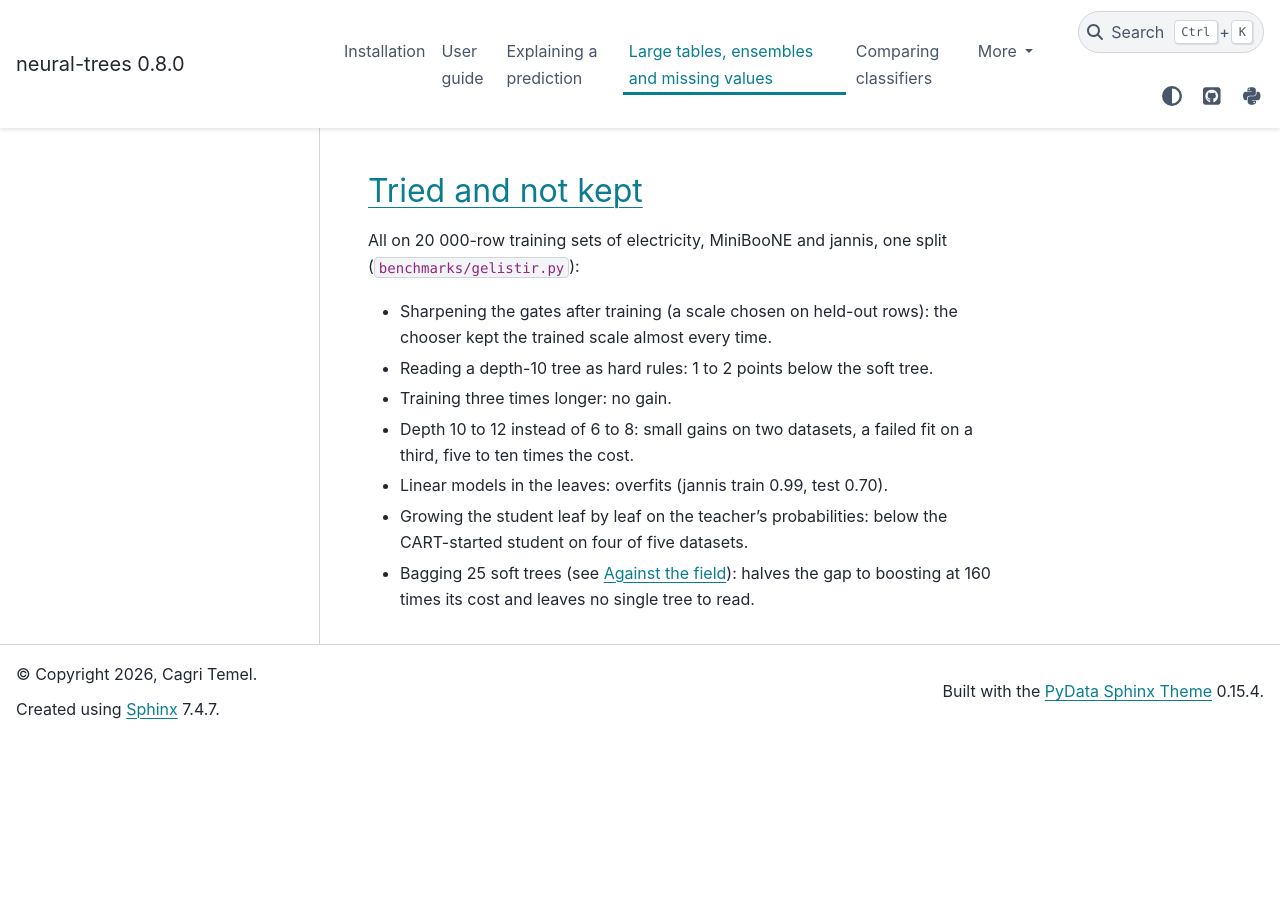
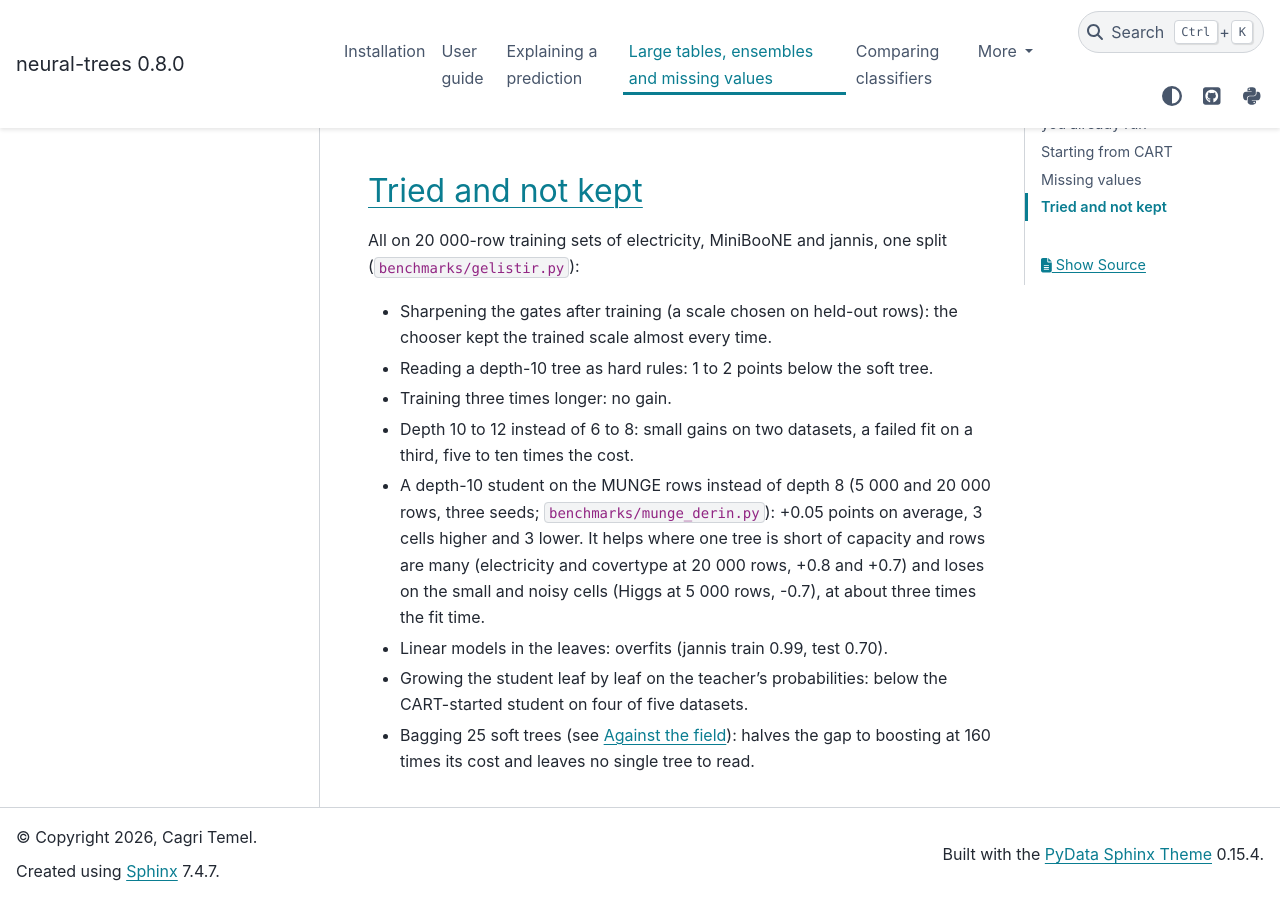
Before and after one commit to cgrtml/neural-trees, a Sphinx documentation site: the page built from docs/large_tables.rst, in a window 1280 px wide and 900 px high, scrolled down 5023 px. Built offline with Sphinx 7.4.7 and the PyData theme 0.15.4, drawn with Linux system fonts in a browser that asks for light colours; pages that are not in the unit, such as notebooks, are missing from menus; before the commit the page ends 5761 px from its top, so only the background shows below that.

Commit message:
munge_derin results at 15c69a6: depth 10 does not pay off on average

```diff
--- a/docs/large_tables.rst
+++ b/docs/large_tables.rst
@@ -191,6 +191,12 @@
 * Training three times longer: no gain.
 * Depth 10 to 12 instead of 6 to 8: small gains on two datasets, a failed fit
   on a third, five to ten times the cost.
+* A depth-10 student on the MUNGE rows instead of depth 8 (5 000 and 20 000
+  rows, three seeds; ``benchmarks/munge_derin.py``): +0.05 points on
+  average, 3 cells higher and 3 lower. It helps where one tree is short of
+  capacity and rows are many (electricity and covertype at 20 000 rows,
+  +0.8 and +0.7) and loses on the small and noisy cells (Higgs at 5 000
+  rows, -0.7), at about three times the fit time.
 * Linear models in the leaves: overfits (jannis train 0.99, test 0.70).
 * Growing the student leaf by leaf on the teacher's probabilities: below the
   CART-started student on four of five datasets.
```
Also changed, not shown: 1 other file.
